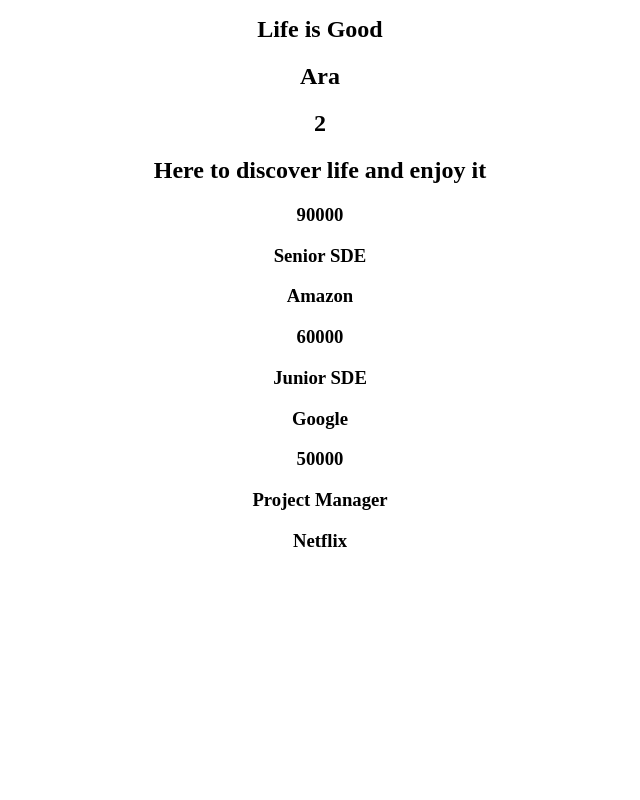
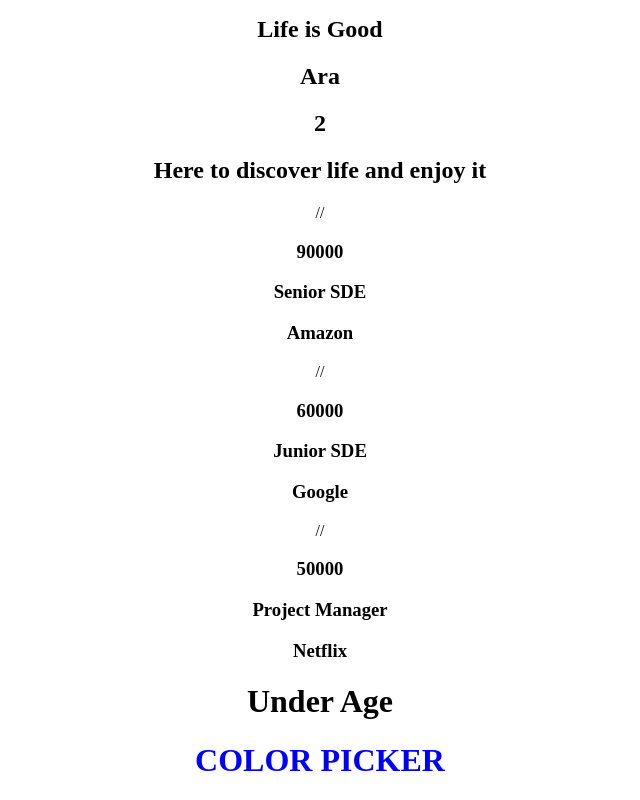
Before and after one commit to Zillight/React-world, a React (Create React App) app: page / in a window 1280 px wide. Shown: the part 415-1215 px from the top of the page, without its empty margins (320-960 px from the left). Before the commit the page ends 985 px from the top, so only its background shows below. Built offline with nearby package versions, Linux system fonts and the light colour scheme.

Commit message:
initializing digital business card

```diff
--- a/src/App.js
+++ b/src/App.js
@@ -6,16 +6,21 @@
 import Job from './components/Jobs';
 
 function App () {
- return (
-   <div className="App">
+  const age = 13;
+  const pick = false;
+  return (
+    <div className="App">
      <Greet />
      <Hello />
      <User name="Banji" age={36} aim="Hungry frontend developer"/>
      <User name="Doyin" age={31} aim="Life is Good"/>
      <User name="Ara" age={2} aim="Here to discover life and enjoy it"/>
-     <Job salary={90000} position="Senior SDE" company="Amazon"/>
-     <Job salary={60000} position="Junior SDE" company="Google"/>
-     <Job salary={50000} position="Project Manager" company="Netflix"/>
+    //  <Job salary={90000} position="Senior SDE" company="Amazon"/>
+    //  <Job salary={60000} position="Junior SDE" company="Google"/>
+    //  <Job salary={50000} position="Project Manager" company="Netflix"/>
+    {(age>=18) ? <h1>Over Age</h1> : <h1>Under Age</h1>}
+    <h1 style={{color: pick ? "green" : "blue"}}>COLOR PICKER</h1>
+    {pick && <button>Click Here</button>}
    </div>
  );
 }
```
